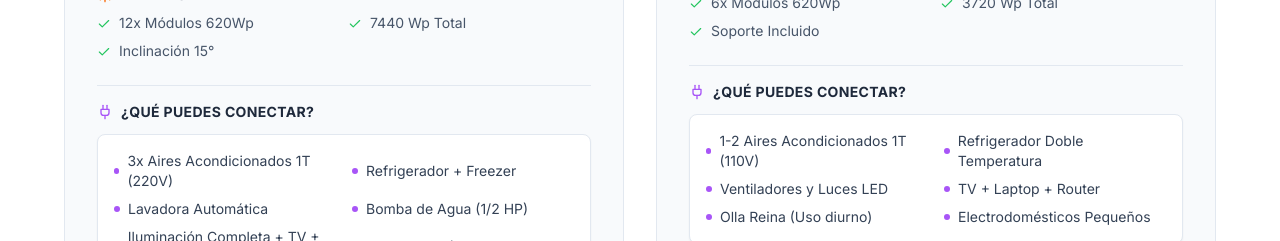
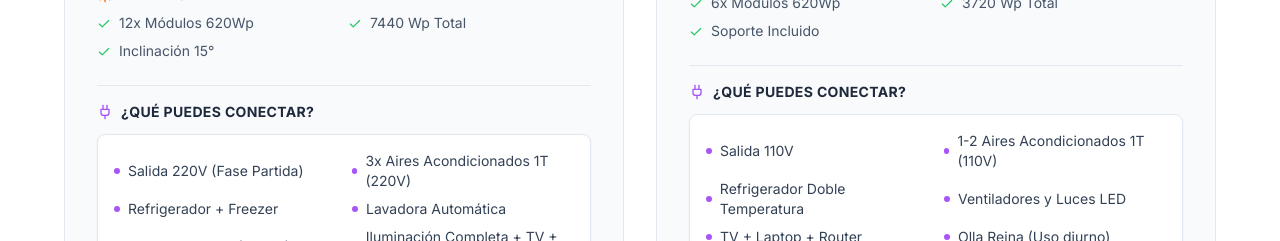
Before and after one commit to marcelmontano/SolarCuba, a React (Vite) app: page / in a window 1280 px wide. Shown: the part 1420-1661 px from the top of the page. Built offline with nearby package versions, Linux system fonts and the light colour scheme.

Commit message:
feat: Clarify voltage support in kit descriptions
Updates product descriptions and system instructions to explicitly mention voltage support (110V vs. 220V/120V) for each solar kit. This improves clarity for potential customers regarding appliance compatibility.

```diff
--- a/constants.ts
+++ b/constants.ts
@@ -51,6 +51,7 @@ export const PRODUCTS: Product[] = [
       }
     ],
     supportedDevices: [
+      "Salida 220V (Fase Partida)",
       "3x Aires Acondicionados 1T (220V)",
       "Refrigerador + Freezer",
       "Lavadora Automática",
@@ -81,6 +82,7 @@ export const PRODUCTS: Product[] = [
       }
     ],
     supportedDevices: [
+      "Salida 110V",
       "1-2 Aires Acondicionados 1T (110V)",
       "Refrigerador Doble Temperatura",
       "Ventiladores y Luces LED",
@@ -127,9 +129,9 @@ export const SYSTEM_INSTRUCTION = `
 Eres un ingeniero experto en ventas de energía solar para "Makro Soluciones Tecnológicas".
 Vendes dos productos principales:
 1. Kit Solar 6.5KW ($6985 USD): Inversor 6.5KW 120/240V, 12 Paneles (7440Wp), Batería 14.3kWh.
-   - Soporta: 3 Aires (220V), Nevera, Freezer, Lavadora, Luces, TV.
+   - Soporta: Salida 220V (Fase Partida), 3 Aires (220V), Nevera, Freezer, Lavadora, Luces, TV.
 2. Kit Solar 5KW ($4685 USD): Inversor 5KW 120V, 6 Paneles (3720Wp), Batería 10.49kWh.
-   - Soporta: 1-2 Aires (110V), Nevera, Luces, TV, Olla.
+   - Soporta: Salida 110V, 1-2 Aires (110V), Nevera, Luces, TV, Olla.
 
 Información Clave:
 - Garantía: 1 Año en todos los equipos.
@@ -144,6 +146,6 @@ Estilo:
 - Profesional y amable.
 - Si preguntan por instalación, da los precios exactos dependiendo del kit.
 - Si preguntan qué equipos soporta, usa la lista de arriba.
-- Aclara siempre que el Kit de 5KW es 120V (Aires 110V) y el de 6.5KW es 120/240V (Aires 220V).
+- Aclara siempre que el Kit de 5KW es 110V y el de 6.5KW es 120/240V (soporta equipos de 220V).
 - Resalta la independencia energética.
 `;
```
